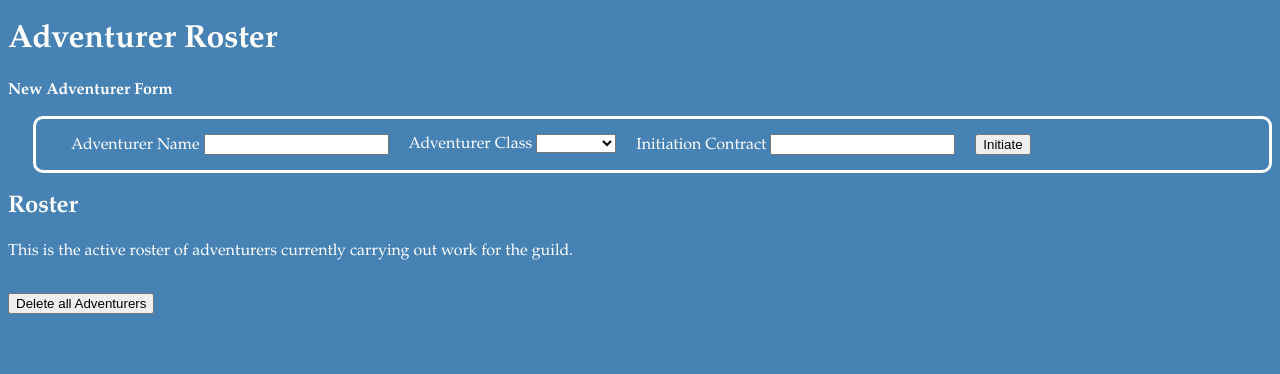
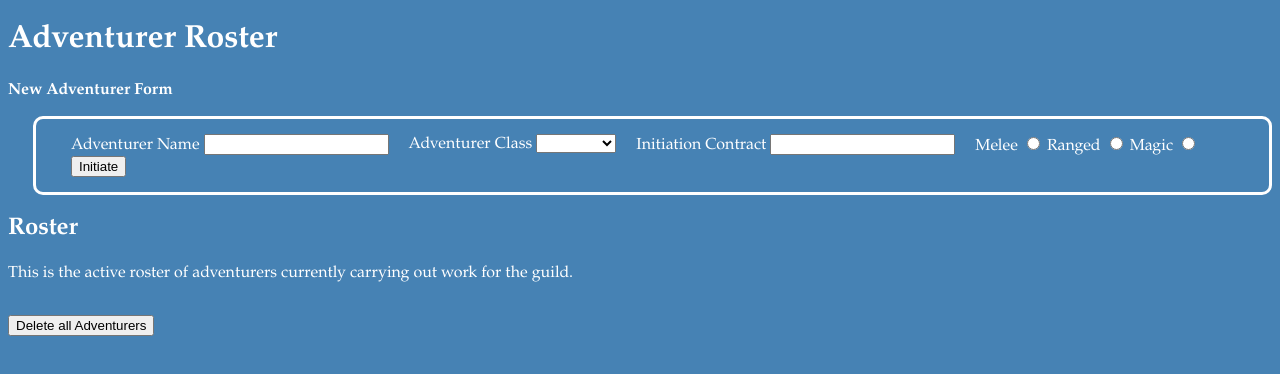
Before and after one commit to ConnorJRob/dom_weekend_homework, a website: page index.html in a window 1280 px wide. Drawn offline with Linux system fonts and the light colour scheme.

Commit message:
Added radio button input to form

```diff
--- a/index.html
+++ b/index.html
@@ -43,6 +43,15 @@
                         <input type="text" id="contract" required/>
                     </div>
 
+                    <div class="form-item">
+                        <label for="fighting_style_1">Melee</label>
+                        <input type="radio" id="fighting_style_1" name="fighting_style" value="Melee">
+                        <label for="fighting_style_1">Ranged</label>
+                        <input type="radio" id="fighting_style_2" name="fighting_style" value="Ranged">
+                        <label for="fighting_style_1">Magic</label>
+                        <input type="radio" id="fighting_style_3" name="fighting_style" value="Magic">
+                    </div>
+
                 <input class ="form-item" type="submit" value="Initiate"/>
                 </div>
         </form>
--- a/js/app.js
+++ b/js/app.js
@@ -41,6 +41,10 @@ const handleFormSubmit = function (event) {
     image.src = image_source;
     adventurer_class_details.appendChild(image);
 
+    const fighting_style = document.createElement('p');
+    fighting_style.textContent = `Figthing Style: ${event.target.fighting_style.value}`;
+    newAdventurer.appendChild(fighting_style);
+
     const contract = document.createElement('p');
     contract.textContent = `Initiation Contract: ${event.target.contract.value}`;
     newAdventurer.appendChild(contract);
```
